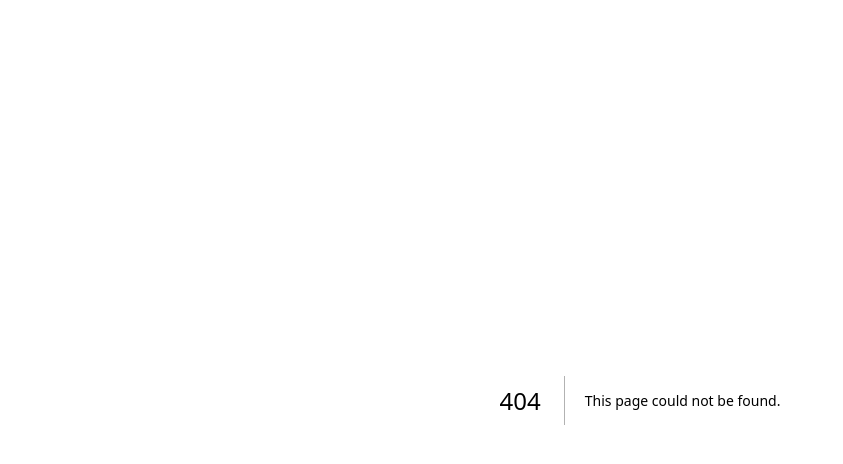
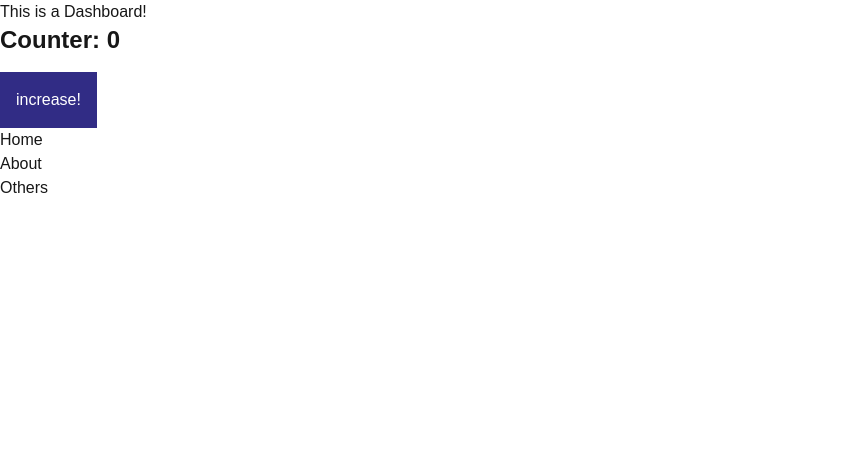
Before and after one commit to Wazida-in-code/next-js-app-2, a Next.js app: page /dashboard in a window 1280 px wide. Before the commit this address had no page. Shown: the top 464 px of the page, without its empty margins (0-843 px from the left). Built offline with nearby package versions, Linux system fonts and the light colour scheme.

Commit message:
Added:Counter

```diff
--- /dev/null
+++ b/src/app/components/counter.jsx
@@ -0,0 +1,21 @@
+'use client'
+import React, { useState } from 'react';
+
+const Counter = () => {
+
+    const [count, setCount] = useState(0)
+
+    const heandleCount = () => {
+        setCount(count + 1)
+    }
+
+    return (
+        <div>
+            <h2 className='text-2xl font-bold mb-4'>Counter: {count}</h2>
+            <button onClick={heandleCount} className='text-white bg-indigo-900 p-4'>increase!</button>
+
+        </div>
+    );
+};
+
+export default Counter;
--- /dev/null
+++ b/src/app/dashboard/page.jsx
@@ -0,0 +1,18 @@
+import React from 'react';
+import Counter from '../components/counter';
+
+const Dashboard = () => {
+    return (
+        <div>
+            <h1>This is a Dashboard!</h1>
+            <Counter></Counter>
+            <ul>
+                <li>Home</li>
+                <li>About</li>
+                <li>Others</li>
+            </ul>
+        </div>
+    );
+};
+
+export default Dashboard;
```
